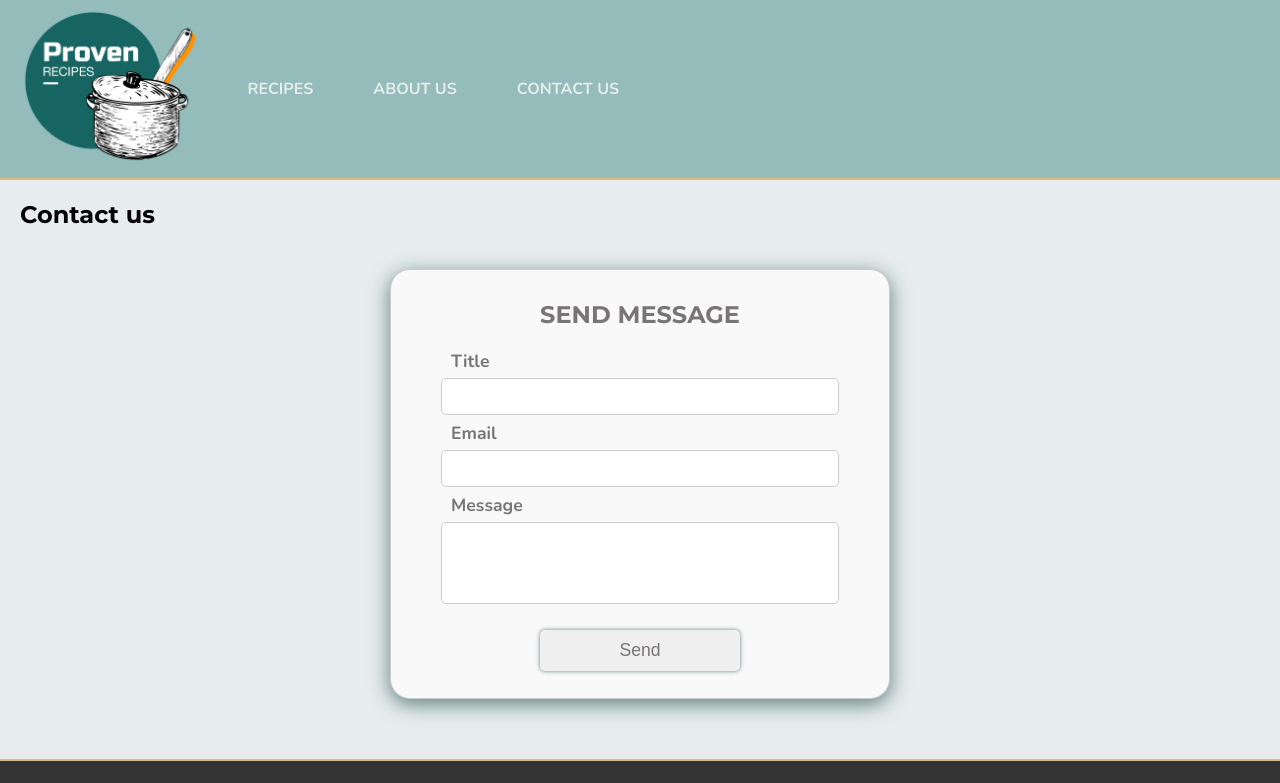
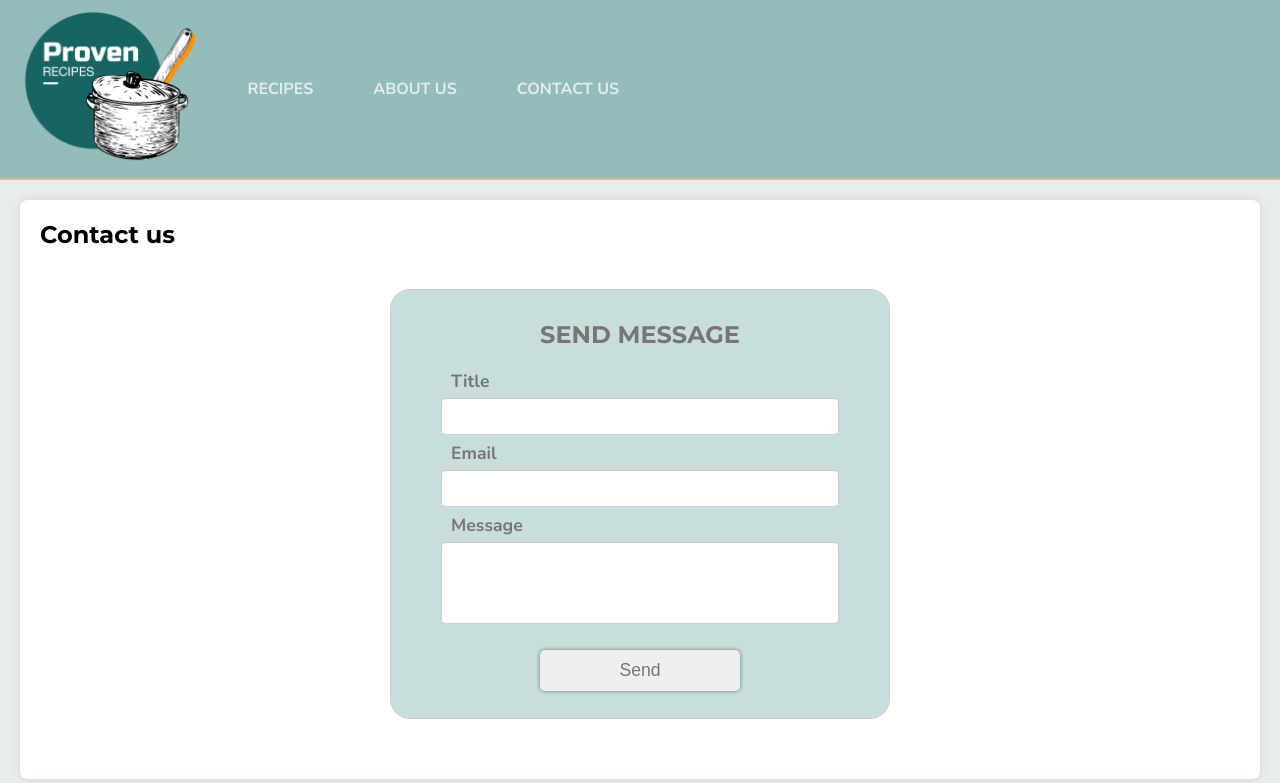
Before and after one commit to HalynaRiabokonenko/cookbook, a React (Create React App) app: page /contact in a window 1280 px wide. Shown: the top 783 px of the page. Built offline with nearby package versions, Linux system fonts and the light colour scheme.

Commit message:
change modal styles at Contact.css

```diff
--- a/src/components/ContactContent.jsx
+++ b/src/components/ContactContent.jsx
@@ -4,11 +4,16 @@ import "../styles/Contact.css";
 function ContactContent() {
   return (
     <main className="contact-content">
-      <section>
+      <section className="contact-content__container">
         <h1>Contact us</h1>
         <div className="contact-content__modal">
           <h2 className="contact-content__modal-header">Send message</h2>
-          <form action="" method="get" className="contact-content__modal-form">
+          <form
+            action=""
+            method="get"
+            id="myForm"
+            className="contact-content__modal-form"
+          >
             <label htmlFor="title" className="contact-content__form-label">
               Title
             </label>
--- a/src/styles/Contact.css
+++ b/src/styles/Contact.css
@@ -5,15 +5,14 @@
   --modal-height: 430px;
   --modal-header-font-size: 1.5rem;
   --modal-text-color: #777575;
-  --modal-bg-color: #f9f9f9;
+  --modal-bg-color: #c8dedd;
   --modal-border-color: #ccc;
-  --modal-bg-color-gradient: #617d7c;
   --modal-label-text-font-size: 1.1rem;
-  --modal-input-focus-color: #a5adb5;
-  --modal-input-valid-color: #93bcad;
+  --modal-input-bg-focus-color: #eff6f6fc;
+  --modal-input-border-focus-color: #a5adb5;
+  --modal-input-valid-color: #70ceab;
   --modal-input-invalid-color: #e98f8f;
   --modal-button-text-font-size: 1.1rem;
-  --modal-button-bg-color: #b5b5b738;
   --modal-button-bg-color--hover: #93bcbb;
   --modal-button-shadow-color: #617d7c;
   --modal-button-text-color: #777575;
@@ -39,10 +38,17 @@
   padding: 20px;
 }
 
+.contact-content__container {
+  background-color: var(--white);
+  border-radius: 8px;
+  box-shadow: 0 0 10px rgba(0, 0, 0, 0.1);
+  padding: 20px;
+  text-align: left;
+}
+
 .contact-content__modal {
   background-color: var(--modal-bg-color);
   color: var(--modal-text-color);
-  box-shadow: 0px 5px 20px var(--modal-bg-color-gradient);
   height: var(--modal-height);
   width: var(--modal-width);
   border: 1px solid var(--modal-border-color);
@@ -92,10 +98,10 @@
 .contact-content__form-input--text:focus,
 .contact-content__form-input--email:focus,
 .contact-content__form-input--textarea:focus {
-  background-color: var(--modal-button-bg-color);
-  border: 1.5px solid var(--modal-input-focus-color);
+  background-color: var(--modal-input-bg-focus-color);
+  border: 1.5px solid var(--modal-input-border-focus-color);
   outline: none;
-  box-shadow: 0 0 5px var(--modal-input-focus-color);
+  box-shadow: 0 0 5px var(--modal-input-border-focus-color);
 }
 
 .contact-content__form-input--text:valid,
```
